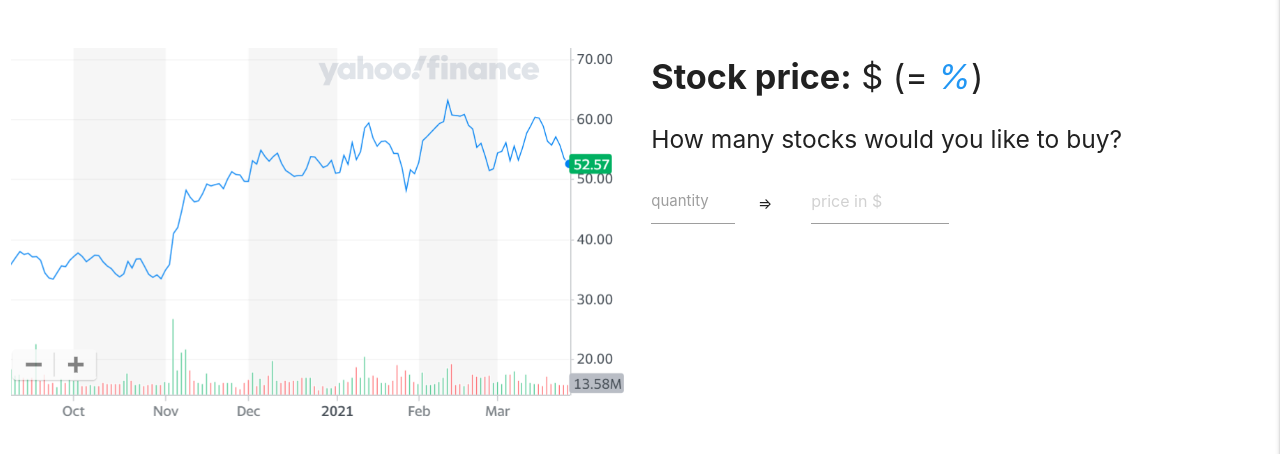
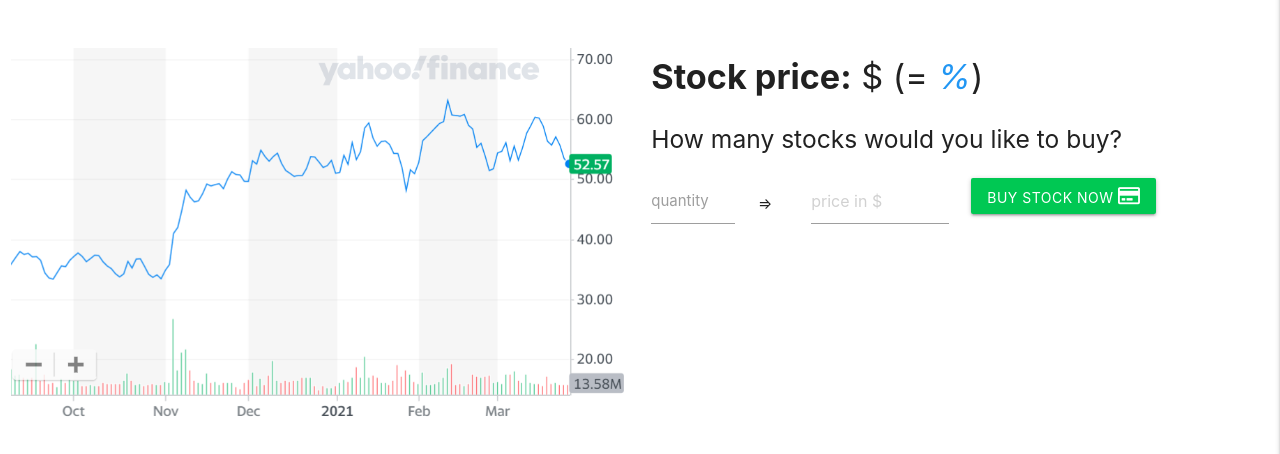
Before and after one commit to waterrot/responsible-investers, a Flask app: template templates/index.html in a window 1280 px wide. Shown: the part 168-622 px from the top of the page. Run offline with Flask 2, Linux system fonts and the light colour scheme; the template is opened without the code that fills it, so the values that code supplies are empty; some libraries are stand-ins or nearby versions.

Commit message:
added submit button

```diff
--- a/app.py
+++ b/app.py
@@ -51,7 +51,7 @@ mongo = PyMongo(app)
 def home():
     stock_name = "uber"
     yf2 = yf(stock_name)
-    #get the stock price
+    # get the stock price
     stock_price = round(si.get_live_price(stock_name), 2)
     # the market close price of a stock
     close_price = yf2.get_prev_close_price()
--- a/requirements.txt
+++ b/requirements.txt
@@ -9,7 +9,7 @@ Flask==1.1.2
 Flask-PyMongo==2.3.0
 itsdangerous==1.1.0
 lxml==4.6.3
-numpy==1.20.1
+numpy==1.20.2
 pandas==1.2.3
 parse==1.19.0
 pyee==8.1.0
@@ -19,10 +19,9 @@ pyquery==1.4.3
 pytz==2021.1
 requests-html==0.10.0
 sgmllib3k==1.0.0
-simplejson==3.17.2
 soupsieve==2.2.1
 w3lib==1.22.0
 websockets==8.1
 Werkzeug==1.0.1
-yahoo-fin==0.8.7
+yahoo-fin==0.8.8
 yahoofinancials==1.6
--- a/templates/index.html
+++ b/templates/index.html
@@ -39,6 +39,11 @@
                     <div class="input-field col s3">
                         <input type="number" name="total_price" id="total_price" placeholder="price in $" readonly />
                     </div>
+                    <div class="input-field col s6">
+                        <button type="submit" class="btn btn-green">
+                            Buy stock now <i class="far fa-credit-card"></i>
+                        </button>
+                    </div>
                 </div>
             </form>
         </div>
```
Also changed, not shown: 1 other file.
